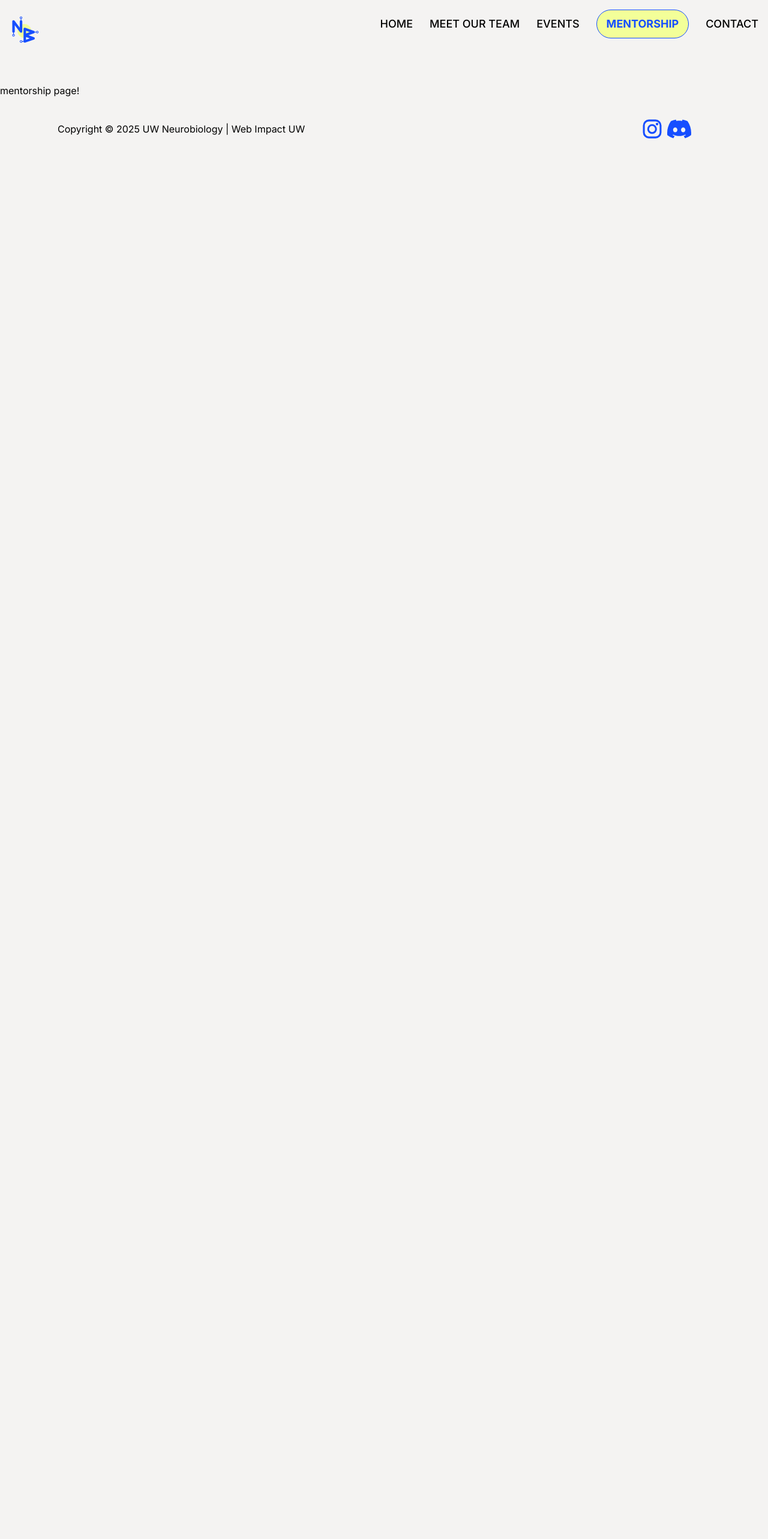
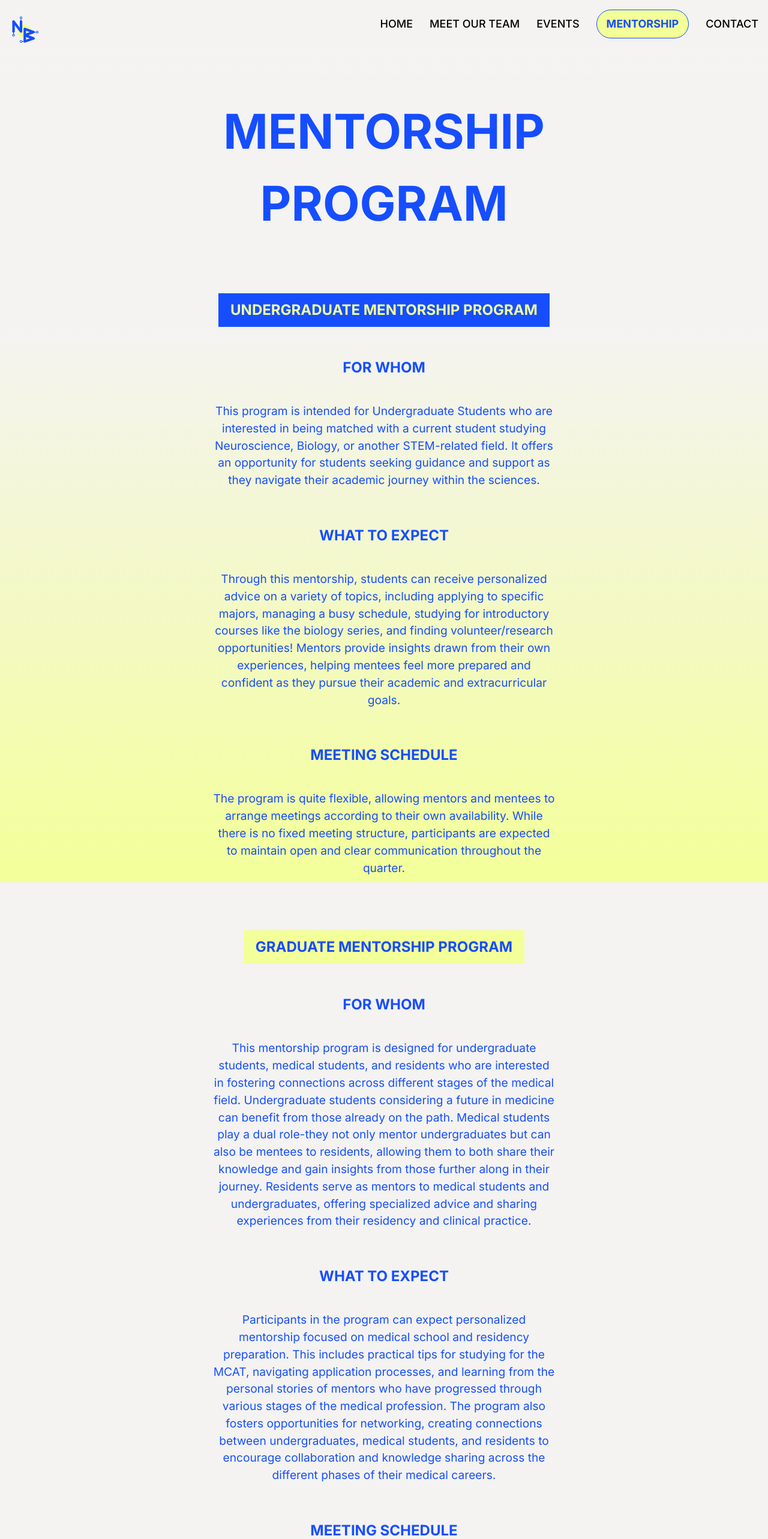
Before and after one commit to webimpactuw/neurobiology-club, a Next.js app in the folder neurobiology-club/: page /mentorship in a window 1280 px wide. Shown: the top 2566 px of the page at 60% size. Before the commit the page ends 800 px from the top, so only its background shows below. Built offline with nearby package versions, Linux system fonts and the light colour scheme.

Commit message:
Added a majority of text to mentorship page. Added stylings for mentorship page to global.css Need to fix hard coded paddings on the description text.

```diff
--- a/neurobiology-club/app/globals.css
+++ b/neurobiology-club/app/globals.css
@@ -96,6 +96,9 @@ nav a.active {
   padding-left: 142px;
 }
 
+
+
+
 /* People Page Stylings */
 #circle {
   width: 220px;
@@ -136,5 +139,50 @@ nav a.active {
 /* Events Page Stylings */
 
 /* Mentorship Page Stylings */
+#mentorship-program {
+  color: #164EFF;
+  text-align: center;
+  width: 972px;
+  font-weight: bold;
+  font-size: 5em;
+  padding-bottom: 10px;
+  padding-top: 20px;
+  padding-right: 10px;
+  padding-left: 10px;
+}
+
+#description-headers {
+  color: #164EFF;
+  text-align: center;
+  font-weight: bold;
+  font-size: 1.5em;
+  padding-bottom: 30px;
+  padding-top: 50px;
+  padding-right: 142px;
+  padding-left: 142px;
+}
+
+#mentorship-description {
+  color: #164EFF;
+  text-align: center;
+  font-weight: medium;
+  font-size: 1.2em;
+  padding-bottom: 10px;
+  padding-top: 10px;
+  padding-right: 354px;
+  padding-left: 354px;
+}
+
+#grad-programs {
+  background-color: #F3FF99 ;
+  color: #164EFF;
+  text-align: center;
+  font-weight: bold;
+  font-size: 1.5em;
+  padding-bottom: 10px;
+  padding-top: 10px;
+  padding-right: 20px;
+  padding-left: 20px;
+}
 
 /* Contact Page Stylings */
--- a/neurobiology-club/app/mentorship/page.js
+++ b/neurobiology-club/app/mentorship/page.js
@@ -6,7 +6,91 @@ export default function Home() {
     return (
         <div>
             <Header />
-            <p> mentorship page!</p>
+            <div className="flex items-center justify-center">
+                <p id="mentorship-program">
+                    MENTORSHIP
+                    PROGRAM
+                </p>
+            </div>
+            <div className="flex items-center justify-center">
+                <button id="who-are-we" className="mt-20">UNDERGRADUATE MENTORSHIP PROGRAM</button>
+            </div>
+            <div className="bg-gradient-to-t from-[#F3FF99] to-[#F4F3F2]">
+                <p id="description-headers">
+                    FOR WHOM
+                </p>
+                <p id="mentorship-description">
+                    This program is intended for Undergraduate Students who are interested in
+                    being matched with a current student studying Neuroscience, Biology, or another
+                    STEM-related field. It offers an opportunity for students seeking guidance and
+                    support as they navigate their academic journey within the sciences.
+                </p>
+
+                <p id="description-headers">
+                    WHAT TO EXPECT
+                </p>
+
+                <p id="mentorship-description">
+
+                    Through this mentorship, students can receive personalized advice on a variety of topics,
+                    including applying to specific majors, managing a busy schedule, studying for introductory courses
+                    like the biology series, and finding volunteer/research opportunities! Mentors provide insights drawn from their own experiences,
+                    helping mentees feel more prepared and confident as they pursue their academic and extracurricular goals.
+                </p>
+
+                <p id="description-headers">
+                    MEETING SCHEDULE
+                </p>
+
+                <p id="mentorship-description">
+
+                    The program is quite flexible, allowing mentors and mentees to arrange meetings according to their own availability.
+                    While there is no fixed meeting structure, participants are expected to maintain open and clear communication throughout the quarter.
+                </p>
+
+            </div>
+            <div className="flex items-center justify-center">
+                <button id="grad-programs" className="mt-20">GRADUATE MENTORSHIP PROGRAM</button>
+            </div>
+            <p id="description-headers">
+                FOR WHOM
+            </p>
+
+            <p id="mentorship-description">
+
+              This mentorship program is designed for undergraduate students, medical students,
+              and residents who are interested in fostering connections across different stages of the medical field.
+              Undergraduate students considering a future in medicine can benefit from those already on the path.
+              Medical students play a dual role-they not only mentor undergraduates but can also be mentees to residents,
+              allowing them to both share their knowledge and gain insights from those further along in their journey.
+              Residents serve as mentors to medical students and undergraduates, offering specialized advice and sharing experiences from
+              their residency and clinical practice.
+            </p>
+
+            <p id="description-headers">
+                WHAT TO EXPECT
+            </p>
+
+            <p id="mentorship-description">
+
+                Participants in the program can expect personalized mentorship focused on medical school and residency preparation.
+                This includes practical tips for studying for the MCAT, navigating application processes, and learning from the personal stories of
+                mentors who have progressed through various stages of the medical profession. The program also fosters opportunities for networking,
+                 creating connections between undergraduates, medical students, and residents to encourage collaboration and knowledge sharing across
+                 the different phases of their medical careers.
+            </p>
+
+            <p id="description-headers">
+                MEETING SCHEDULE
+            </p>
+
+            <p id="mentorship-description">
+
+                Recognizing the demanding schedules of mentors, the program encourages mentees to take an active role in initiating and maintaining
+                communication with their mentors. Meetings are arranged flexibly throughout the quarter, based on mutual availability, allowing for a
+                tailored approach that fits the individual schedules of both mentors and mentees.
+            </p>
+
             <Footer/>
         </div>
     )
```
